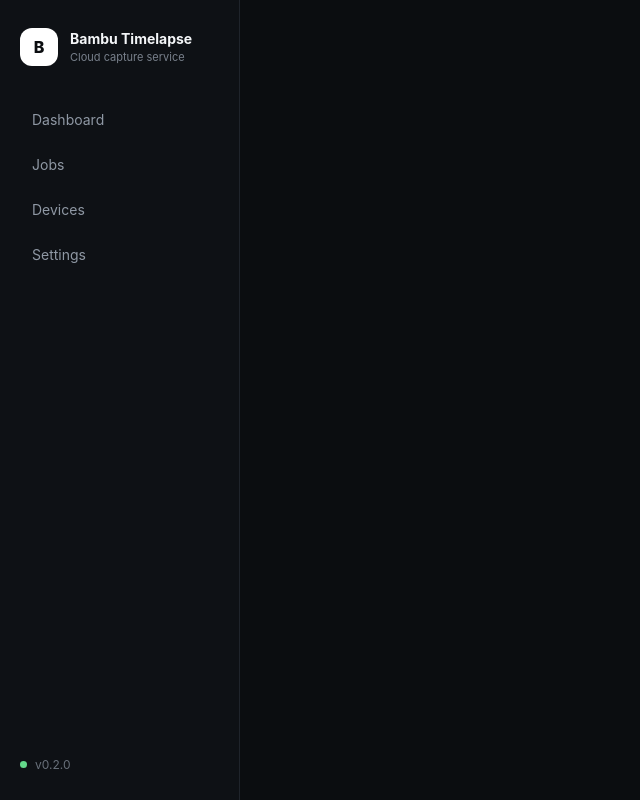
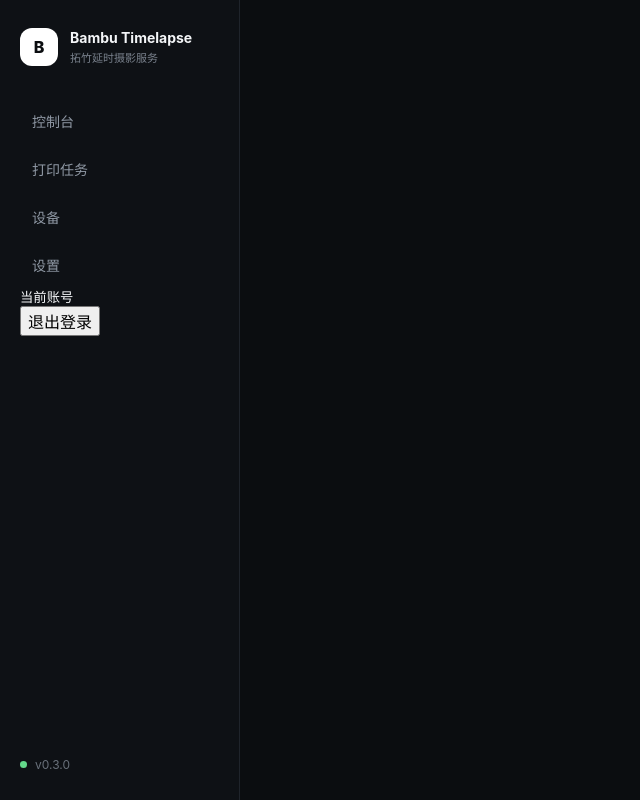
Before and after one commit to yakun0622/bambu-timelapse, a Vue app in the folder web/: page / in a window 1280 px wide. Shown: the whole page, without its empty margins (0-640 px from the left). Built offline with nearby package versions, Linux system fonts and the light colour scheme; no server answers.

Commit message:
Unify navigation language and add logout

```diff
--- a/web/src/App.vue
+++ b/web/src/App.vue
@@ -1,24 +1,54 @@
+<script setup>
+import { computed } from "vue";
+import { useRoute, useRouter } from "vue-router";
+
+import { authState, logout } from "./auth";
+
+const route = useRoute();
+const router = useRouter();
+
+const authPage = computed(() =>
+  route.path === "/login" ||
+  route.path === "/change-password"
+);
+
+async function doLogout() {
+  await logout();
+  router.replace("/login");
+}
+</script>
+
 <template>
-  <div class="shell">
+  <RouterView v-if="authPage" />
+
+  <div v-else class="shell">
     <aside class="sidebar">
       <div class="brand">
         <div class="brand-mark">B</div>
         <div>
           <strong>Bambu Timelapse</strong>
-          <small>Cloud capture service</small>
+          <small>拓竹延时摄影服务</small>
         </div>
       </div>
 
       <nav>
-        <RouterLink to="/">Dashboard</RouterLink>
-        <RouterLink to="/jobs">Jobs</RouterLink>
-        <RouterLink to="/devices">Devices</RouterLink>
-        <RouterLink to="/settings">Settings</RouterLink>
+        <RouterLink to="/">控制台</RouterLink>
+        <RouterLink to="/jobs">打印任务</RouterLink>
+        <RouterLink to="/devices">设备</RouterLink>
+        <RouterLink to="/settings">设置</RouterLink>
       </nav>
+
+      <div class="sidebar-account">
+        <div>
+          <small>当前账号</small>
+          <strong>{{ authState.user?.username }}</strong>
+        </div>
+        <button class="text-button" @click="doLogout">退出登录</button>
+      </div>
 
       <div class="sidebar-footer">
         <span class="dot"></span>
-        v0.2.0
+        v0.3.0
       </div>
     </aside>
 
```
